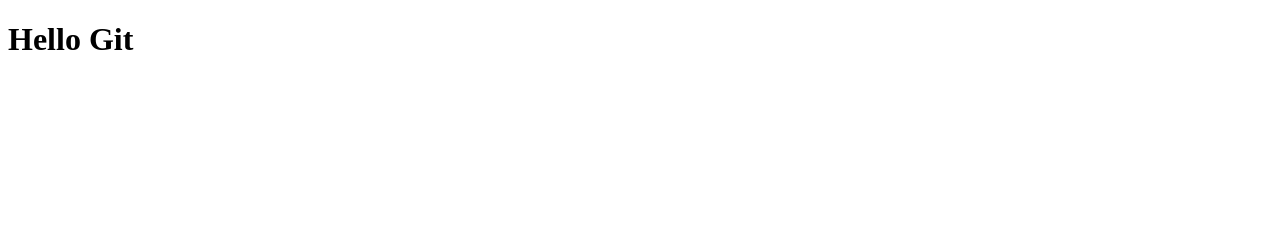
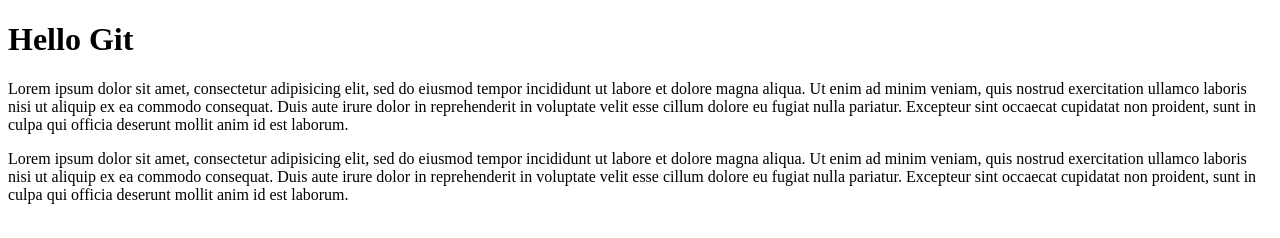
Before and after one commit to Javlon05101992/html, a plain HTML site: page index.html in a window 1280 px wide. Drawn offline with Linux system fonts and the light colour scheme.

Commit message:
added 2 paragraph

```diff
--- a/index.html
+++ b/index.html
@@ -6,5 +6,20 @@
 </head>
 <body>
 	<h1>Hello Git</h1>
+	<p>
+	Lorem ipsum dolor sit amet, consectetur adipisicing elit, sed do eiusmod
+	tempor incididunt ut labore et dolore magna aliqua. Ut enim ad minim veniam,
+	quis nostrud exercitation ullamco laboris nisi ut aliquip ex ea commodo
+	consequat. Duis aute irure dolor in reprehenderit in voluptate velit esse
+	cillum dolore eu fugiat nulla pariatur. Excepteur sint occaecat cupidatat non
+	proident, sunt in culpa qui officia deserunt mollit anim id est laborum.
+</p>
+<p>	Lorem ipsum dolor sit amet, consectetur adipisicing elit, sed do eiusmod
+	tempor incididunt ut labore et dolore magna aliqua. Ut enim ad minim veniam,
+	quis nostrud exercitation ullamco laboris nisi ut aliquip ex ea commodo
+	consequat. Duis aute irure dolor in reprehenderit in voluptate velit esse
+	cillum dolore eu fugiat nulla pariatur. Excepteur sint occaecat cupidatat non
+	proident, sunt in culpa qui officia deserunt mollit anim id est laborum.
+</p>
 </body>
 </html>
```
